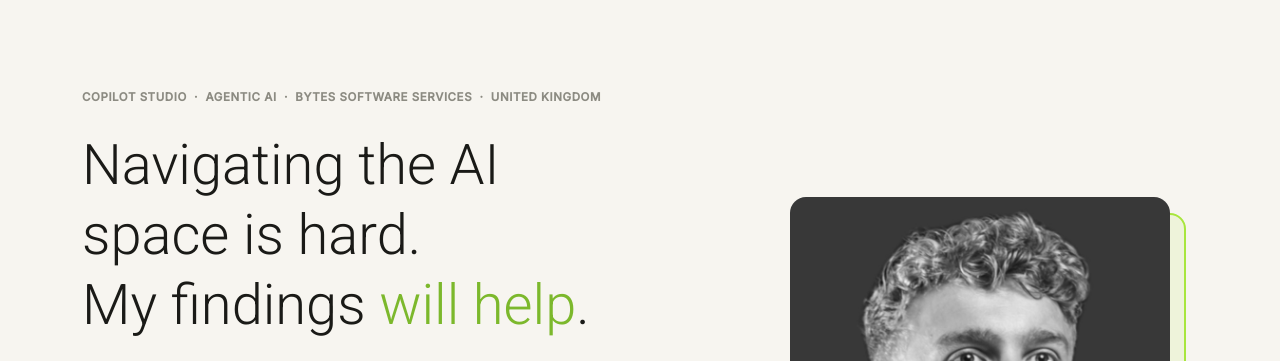
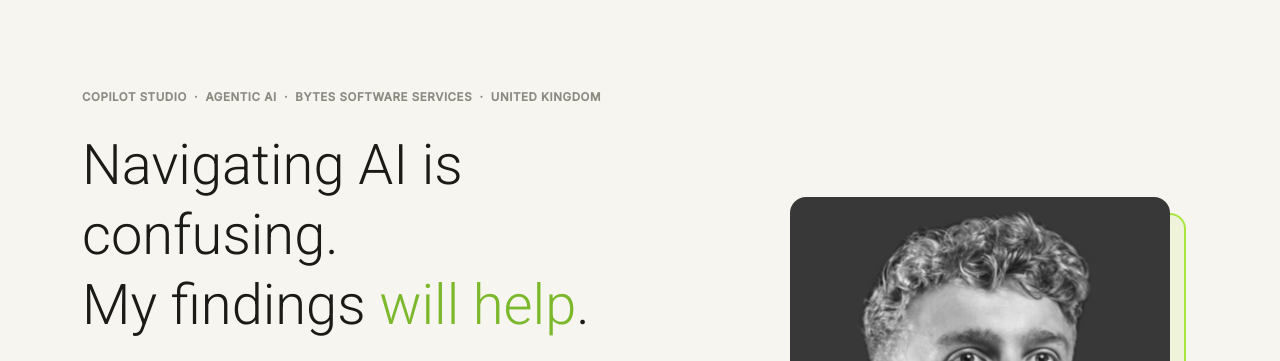
Before and after one commit to StuartTufft/stuarttufft.com, a website: page index.html in a window 1280 px wide. Shown: the part 70-431 px from the top of the page. Drawn offline with nearby package versions, Linux system fonts and the light colour scheme; a script that the page names is missing.

Commit message:
wording change

```diff
--- a/index.html
+++ b/index.html
@@ -85,7 +85,7 @@
             Bytes Software Services &nbsp;·&nbsp; United Kingdom
           </p>
           <h1 class="display-4 fw-light lh-sm mb-4 reveal d1">
-            Navigating the AI space is hard.<br />
+            Navigating AI is confusing.<br />
             My findings <em>will help</em>.
           </h1>
           <div class="d-flex align-items-center gap-3 flex-wrap mb-4 reveal d1">
```
